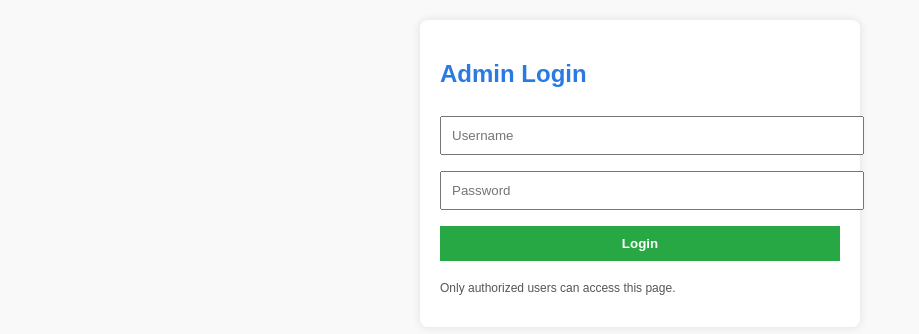
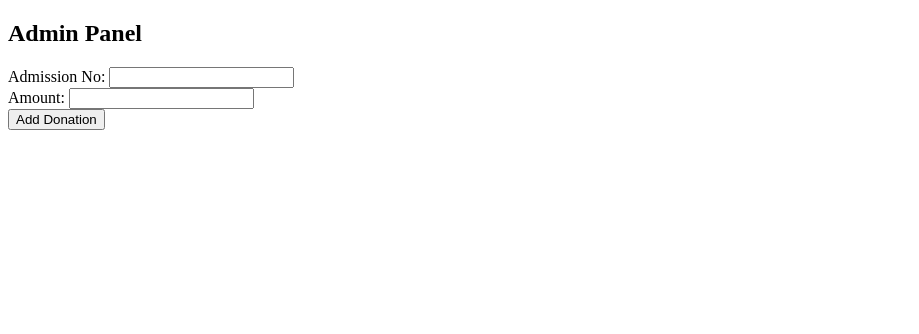
Before and after one commit to Danieljenu/KIDNEY-DONATION-WEBSITE, a plain HTML site: page admin.html in a window 1280 px wide. Shown: the whole page, without its empty margins (0-919 px from the left). Drawn offline with Linux system fonts and the light colour scheme.

Commit message:
Update admin.html

```diff
--- a/admin.html
+++ b/admin.html
@@ -3,52 +3,32 @@
 <head>
   <meta charset="UTF-8">
   <meta name="viewport" content="width=device-width, initial-scale=1.0">
-  <title>Admin - Gokulites for Kidney Care</title>
-  <link rel="stylesheet" href="style.css"> <!-- optional shared CSS -->
-  <style>
-    body {
-      font-family: Arial, sans-serif;
-      background:#f9f9f9;
-      margin:0;
-      padding:20px;
-    }
-    h2 {
-      color:#2a7ae4;
-    }
-    .login-box {
-      background:#fff;
-      max-width:400px;
-      margin:auto;
-      padding:20px;
-      border-radius:8px;
-      box-shadow:0 0 10px rgba(0,0,0,0.1);
-    }
-    input, button {
-      width:100%;
-      padding:10px;
-      margin:8px 0;
-    }
-    button {
-      background:#28a745;
-      border:none;
-      color:white;
-      font-weight:bold;
-      cursor:pointer;
-    }
-    button:hover {
-      background:#218838;
-    }
-  </style>
+  <title>Admin - Gokulites Fundraiser</title>
 </head>
 <body>
-  <div class="login-box">
-    <h2>Admin Login</h2>
-    <form method="POST" action="backend/login.php">
-      <input type="text" name="username" placeholder="Username" required>
-      <input type="password" name="password" placeholder="Password" required>
-      <button type="submit">Login</button>
-    </form>
-    <p style="font-size:12px; color:#555;">Only authorized users can access this page.</p>
-  </div>
+  <h2>Admin Panel</h2>
+  <form id="addDonationForm">
+    <label>Admission No: <input type="text" id="admission" required></label><br>
+    <label>Amount: <input type="number" id="amount" required></label><br>
+    <button type="submit">Add Donation</button>
+  </form>
+  <p id="status"></p>
+
+  <script>
+    document.getElementById("addDonationForm").addEventListener("submit", async (e) => {
+      e.preventDefault();
+      const admission = document.getElementById("admission").value;
+      const amount = document.getElementById("amount").value;
+
+      let response = await fetch(`/api/add`, {
+        method: "POST",
+        headers: { "Content-Type": "application/json" },
+        body: JSON.stringify({ admission, amount })
+      });
+
+      let data = await response.json();
+      document.getElementById("status").innerText = data.message;
+    });
+  </script>
 </body>
 </html>
```
